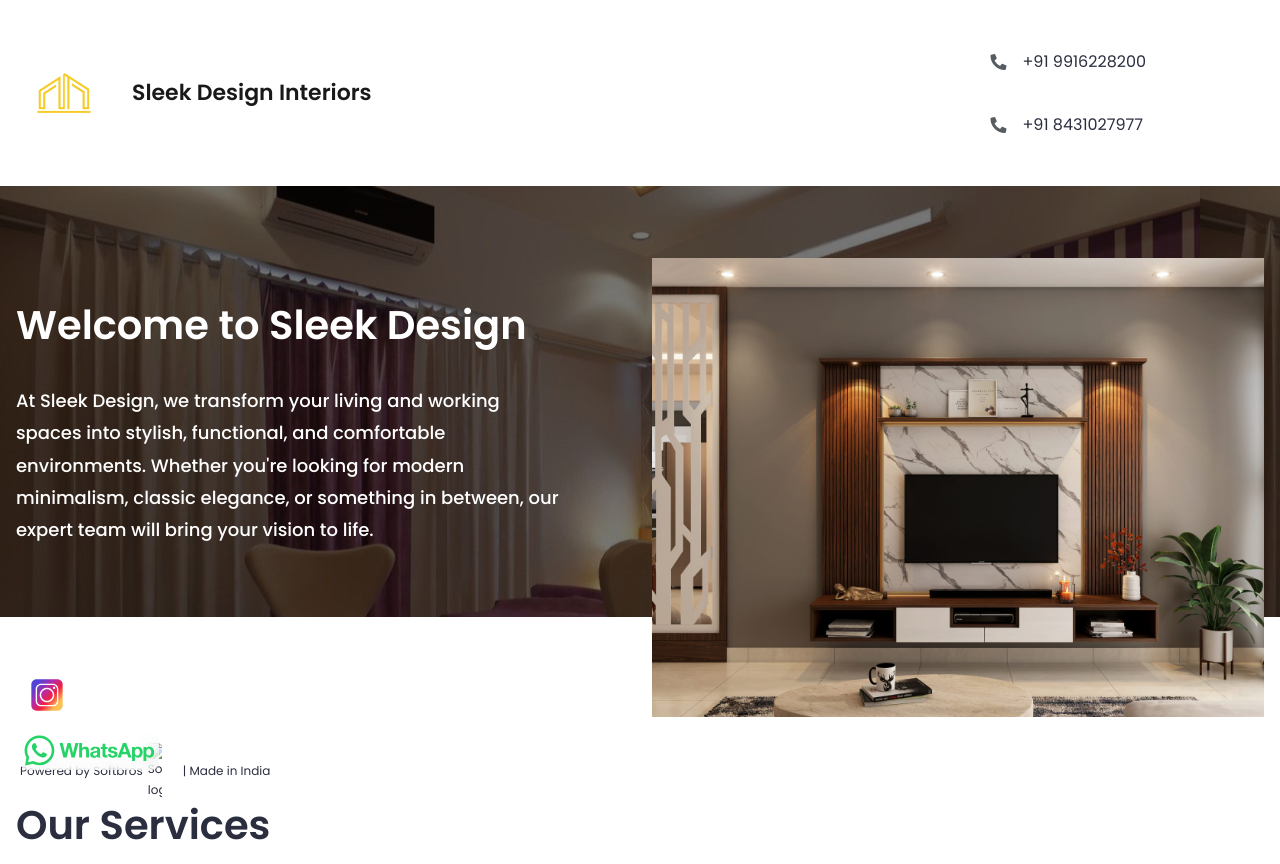
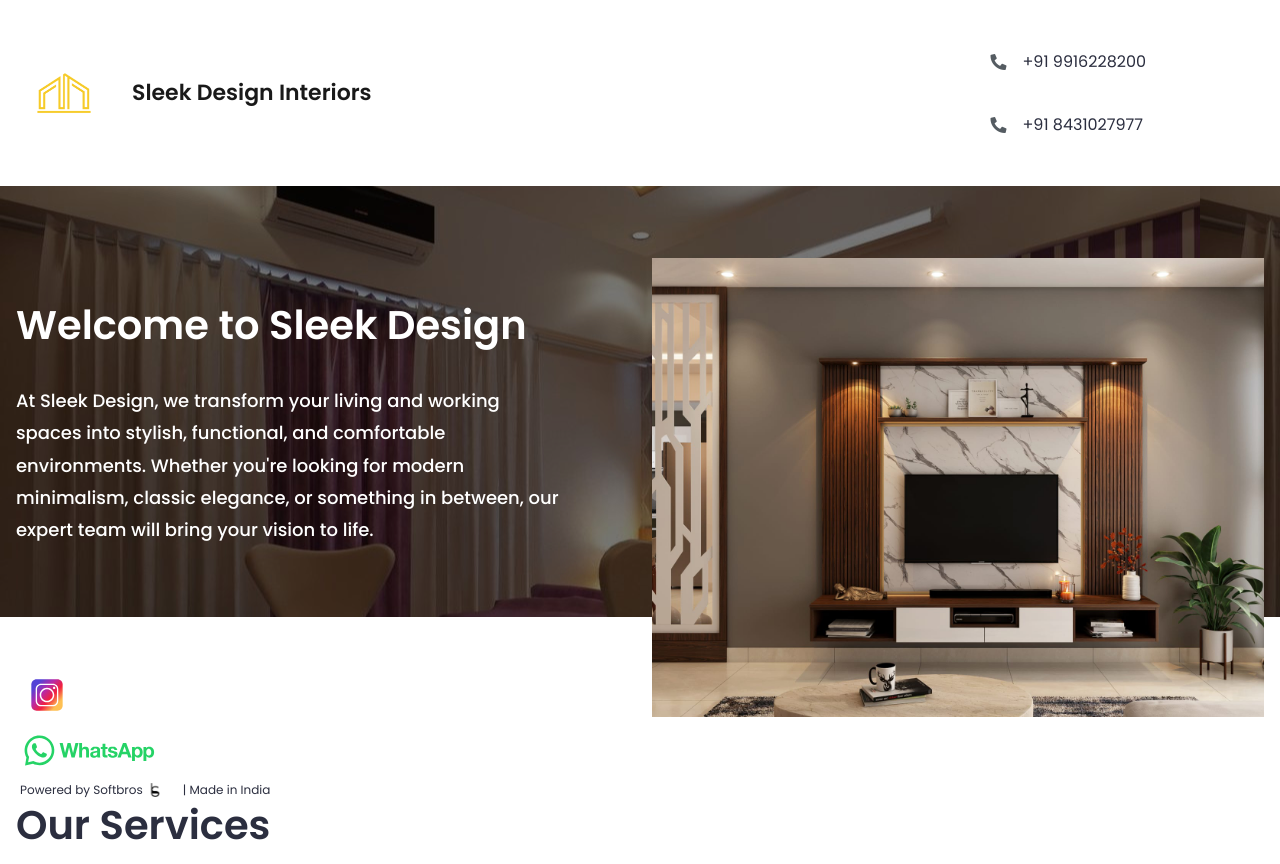
Before and after one commit to sleek-design/sitelive, a plain HTML site: page index.html in a window 1280 px wide. Shown: the top 864 px of the page. Drawn offline with Linux system fonts and the light colour scheme; the site is published under a folder, as on GitHub Pages, so addresses that start at the root find nothing.

Commit message:
Update index.html

```diff
--- a/index.html
+++ b/index.html
@@ -283,7 +283,7 @@
                             align-items: center;
                             gap: 1px;margin: 0; font-size: 12px;">Powered by Softbros <img style="    width: 14px;
     margin-right: 20px;
-    margin-left: 4px;" src="/assets/images/logo/softbros.png" alt="Softbros logo"> | Made in India</p>
+    margin-left: 4px;" src="assets/images/logo/softbros.png" alt="Softbros logo"> | Made in India</p>
                             </a>
                         </div>
                     </div>
```
